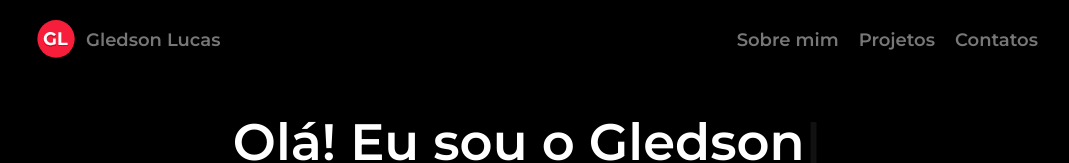
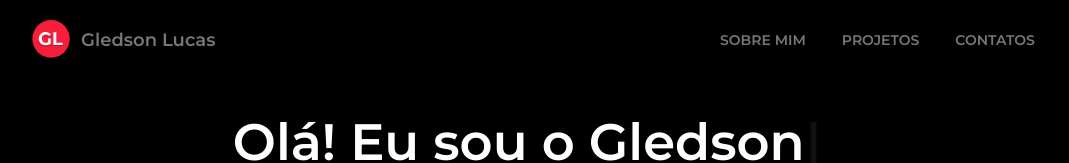
Before and after one commit to GledsonLucas111/Portfolio, a React (Create React App) app: page / in a window 1280 px wide. Shown: the top 163 px of the page, without its empty margins (113-1182 px from the left). Built offline with nearby package versions, Linux system fonts and the light colour scheme; no server answers.

Commit message:
menu lateral

```diff
--- a/src/components/header/index.tsx
+++ b/src/components/header/index.tsx
@@ -4,6 +4,7 @@ import { BoxList, BoxLogo, Component, StyledBurguer } from "./styles";
 import GL from "assets/GL.svg";
 import { goToHome,  } from "routes/Coordinator";
 import { useNavigate } from "react-router-dom";
+import { Button } from "@mui/material";
 
 const Header = () => {
   const navigate = useNavigate();
@@ -28,15 +29,15 @@ const Header = () => {
         <div />
       </StyledBurguer>
       <BoxList active={active} onClick={() => toggleDrawer(false)}>
-        <Typography variant="h6" className="typeList" >
+        <Button className="typeList" href="#about">
           Sobre mim
-        </Typography>
-        <Typography variant="h6" className="typeList" >
+        </Button>
+        <Button className="typeList" href="#projects" >
           Projetos
-        </Typography>
-        <Typography variant="h6" className="typeList" >
+        </Button>
+        <Button className="typeList" href="#contact">
           Contatos
-        </Typography>
+        </Button>
       </BoxList>
 
     </Component>
--- a/src/pages/about/index.tsx
+++ b/src/pages/about/index.tsx
@@ -58,8 +58,7 @@ const About = () => {
   ];
 
   return (
-    <div>
-      <Contect>
+      <Contect id="about">
         <AboutMe>
           <Typography variant="h5" >
             Sobre mim
@@ -106,7 +105,6 @@ const About = () => {
           })}
         </TechsBox>
       </Contect>
-    </div>
   );
 };
 
--- a/src/pages/contact/index.tsx
+++ b/src/pages/contact/index.tsx
@@ -56,7 +56,7 @@ const Contact = () => {
     e.target.reset();
   };
   return (
-    <Main>
+    <Main id="contact">
       <Content>
         <div>
           <Typography
--- a/src/pages/home/styles.tsx
+++ b/src/pages/home/styles.tsx
@@ -4,6 +4,7 @@ import styled from "styled-components";
 
 export const HomeComponent = styled.div`
   height: 100%;
+
 `;
 
 export const BoxApresentation = styled(Box)`
@@ -13,7 +14,8 @@ export const BoxApresentation = styled(Box)`
   justify-content: center;
   align-items: center;
   overflow: hidden;
-
+  -webkit-animation: slide-left 0.5s cubic-bezier(0.250, 0.460, 0.450, 0.940) backwards;
+	        animation: slide-left 0.5s cubic-bezier(0.250, 0.460, 0.450, 0.940) backwards;
   .presentation {
     font-size: 3.2rem;
     margin: 0rem 1rem 1rem;
@@ -41,6 +43,7 @@ export const BoxAnimation = styled(Box)`
   align-items: center;
   justify-content: center;
   flex-direction: column;
+
   .animation {
     width: 30vw;
   }
--- a/src/pages/projects/index.tsx
+++ b/src/pages/projects/index.tsx
@@ -12,7 +12,7 @@ const Projects = () => {
   const [project] = UseRequestData([], `/project`);
 
   return (
-    <Content>
+    <Content id="projects">
       <div>
         <Typography
           variant="h5"
--- a/src/themes/global.tsx
+++ b/src/themes/global.tsx
@@ -57,4 +57,5 @@ export default createGlobalStyle`
     }
   }
   }
+
 `;
```
